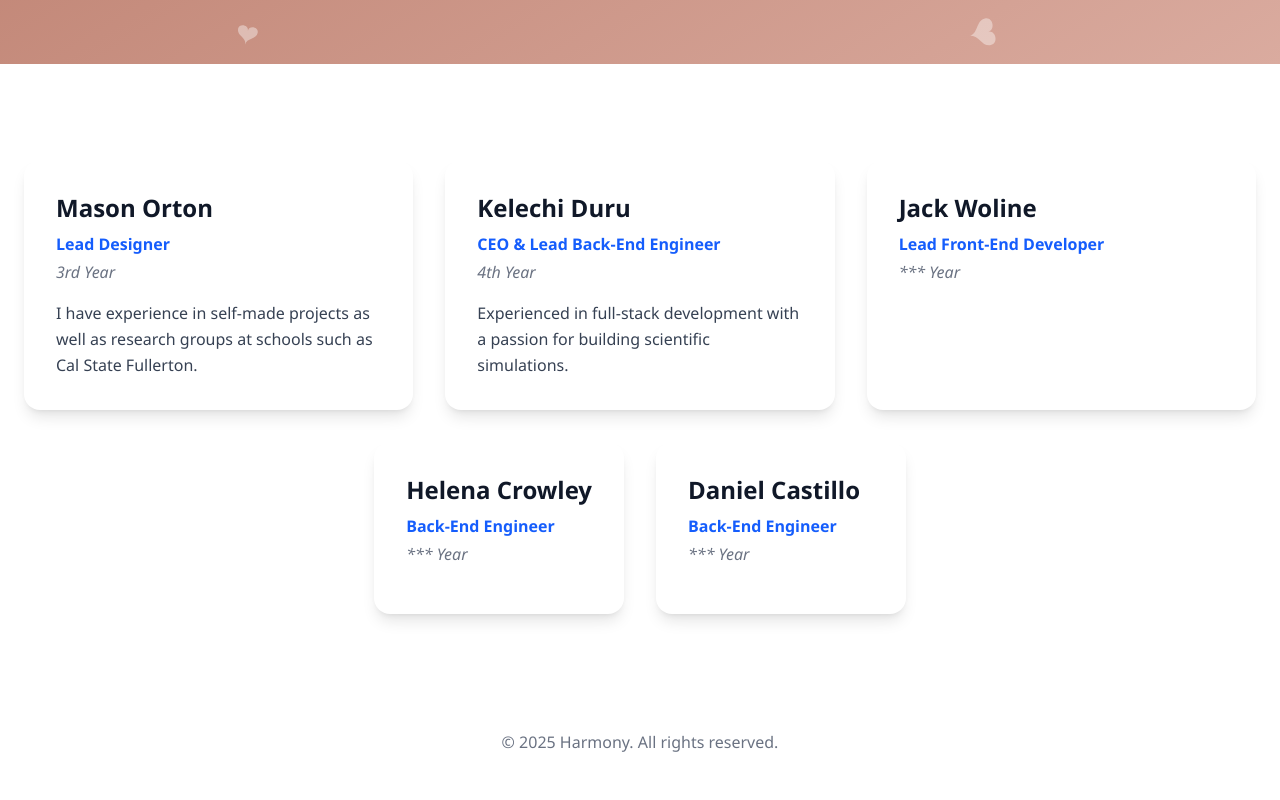
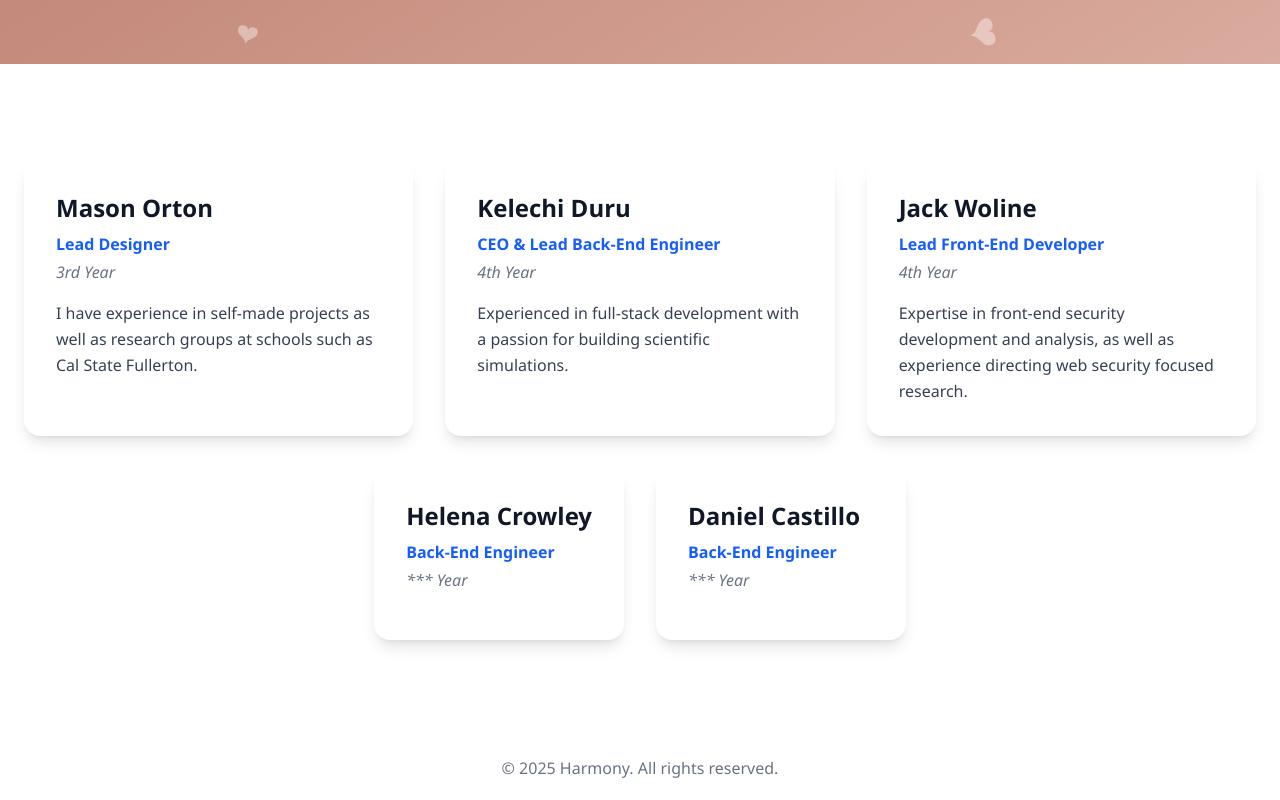
Before and after one commit to MasonAsemi/Harmony-Website, a React (Vite) app in the folder frontend/: page /about in a window 1280 px wide. Shown: the part 736-1536 px from the top of the page. Before the commit the page ends 1510 px from the top, so only its background shows below. Built offline with nearby package versions, Linux system fonts and the light colour scheme; no server answers; the HTML template or start-up script is replaced by a standard one; a web font is replaced by a local one.

Commit message:
Gloated in about page

```diff
--- a/frontend/src/pages/About.jsx
+++ b/frontend/src/pages/About.jsx
@@ -99,7 +99,10 @@ function About() {
                         <div className="bg-white rounded-2xl shadow-lg p-8 hover:shadow-xl transition-shadow duration-300">
                             <h3 className="text-2xl font-bold text-gray-900 mb-2">Jack Woline</h3>
                             <p className="text-blue-600 font-semibold mb-1">Lead Front-End Developer</p>
-                            <p className="text-gray-500 italic mb-4">*** Year</p>
+                            <p className="text-gray-500 italic mb-4">4th Year</p>
+                            <p className="text-gray-700 leading-relaxed">
+                                Expertise in front-end security development and analysis, as well as experience directing web security focused research.
+                            </p>
                         </div>
                     </div>
 
```
